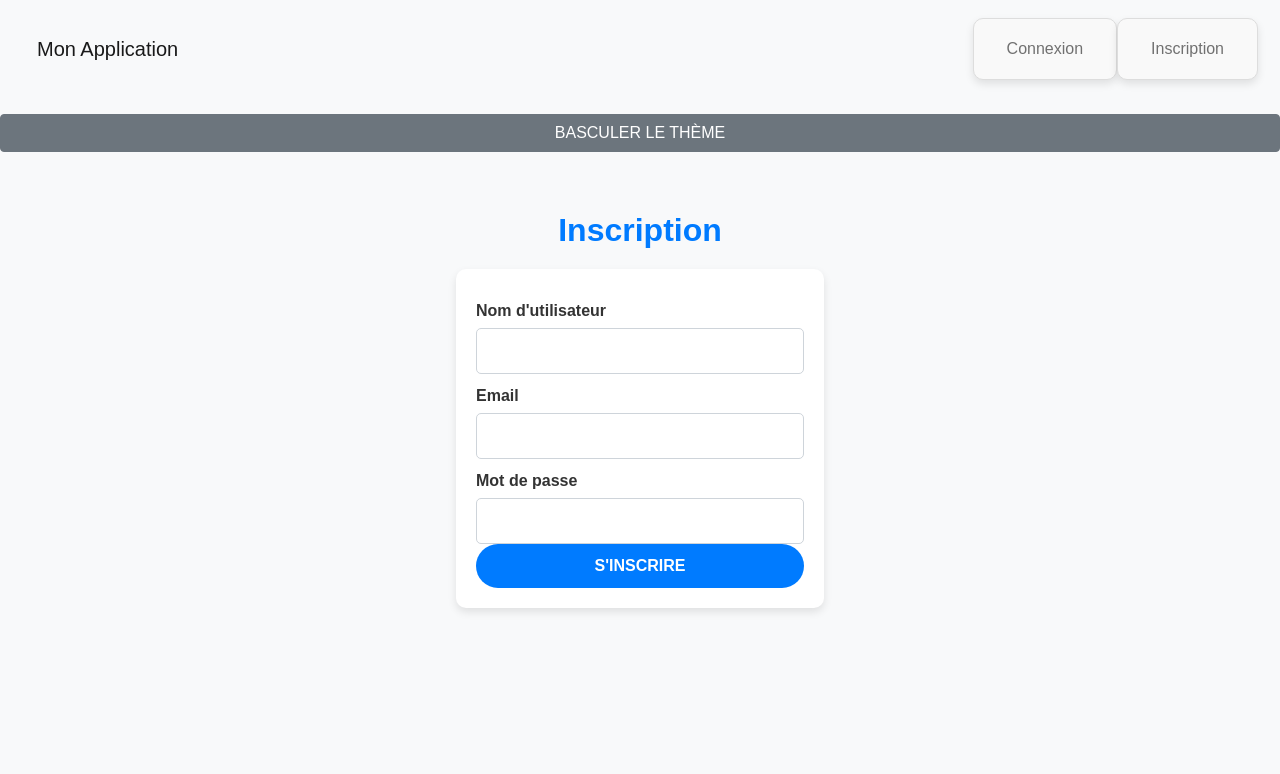
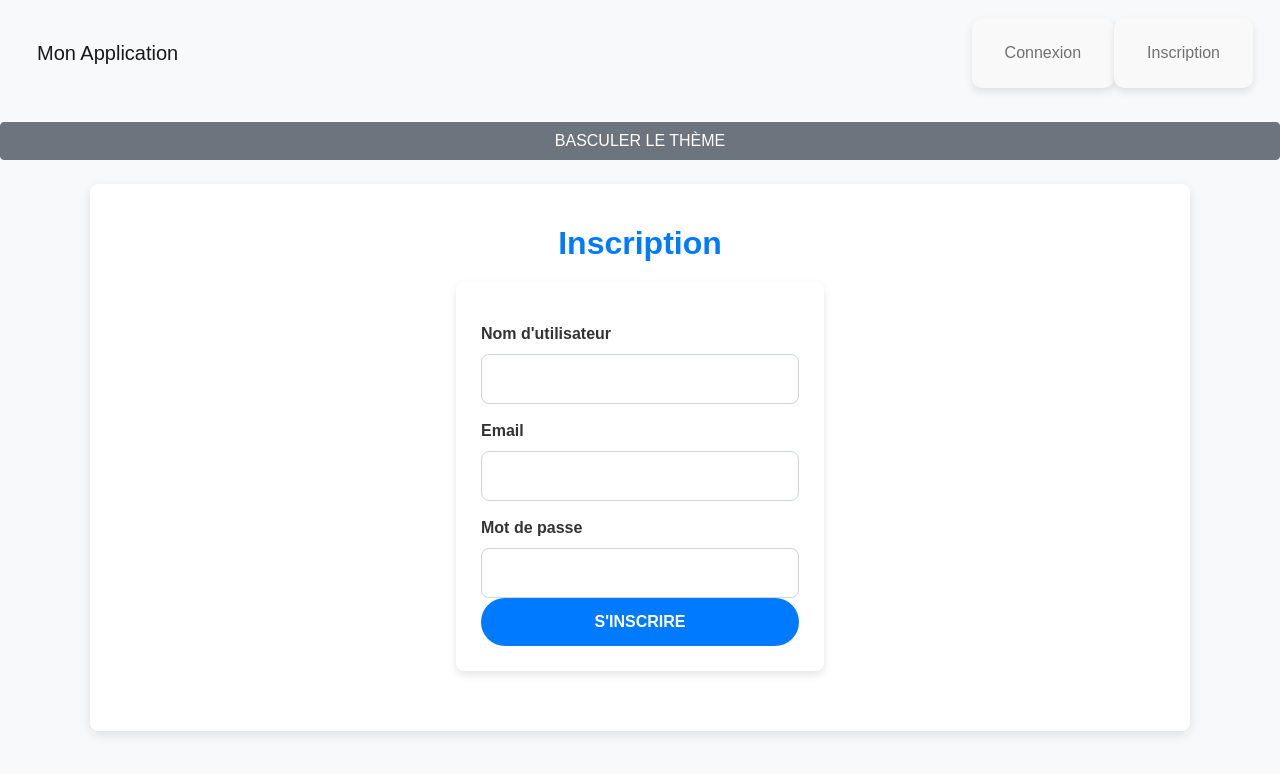
Before and after one commit to Laptitude/webapp, a Flask app: page /register in a window 1280 px wide. Shown: the top 774 px of the page. Run offline with Flask 3, Linux system fonts and the light colour scheme; some libraries are stand-ins or nearby versions.

Commit message:
modificaation codes

```diff
--- a/static/css/styles.css
+++ b/static/css/styles.css
@@ -35,14 +35,14 @@ body {
 nav {
     background-color: #333;
     color: #fff;
-    padding: 10px;
+    padding: 15px;
     text-align: center;
     transition: background-color 0.3s;
 }
 
 nav a {
     color: #fff;
-    margin: 0 15px;
+    margin: 0 10px;
     text-decoration: none;
     transition: color 0.3s ease;
 }
@@ -53,9 +53,12 @@ nav a:hover {
 
 /* Conteneur principal */
 .container {
-    max-width: 1200px;
-    margin: 20px auto;
-    padding: 15px;
+    max-width: 1100px;
+    margin: 40px auto;
+    padding: 20px;
+    background-color: #fff;
+    border-radius: 8px;
+    box-shadow: 0 4px 12px rgba(0, 0, 0, 0.1);
 }
 
 .content {
@@ -65,6 +68,7 @@ nav a:hover {
     margin: auto;
 }
 
+/* Titres */
 h1, h2 {
     color: #007bff;
     font-weight: bold;
@@ -84,8 +88,7 @@ ul {
 li {
     background-color: #f9f9f9;
     margin: 10px 0;
-    padding: 10px;
-    border: 1px solid #ddd;
+    padding: 15px;
     border-radius: 10px;
     box-shadow: 0 4px 8px rgba(0, 0, 0, 0.1);
     transition: box-shadow 0.3s ease, background-color 0.3s;
@@ -104,11 +107,11 @@ li:hover {
 button, .btn-primary {
     display: block;
     width: 100%;
-    padding: 10px;
+    padding: 12px;
     background-color: #007bff;
     color: #fff;
     border: none;
-    border-radius: 50px;
+    border-radius: 25px;
     cursor: pointer;
     transition: background-color 0.3s ease;
     font-weight: bold;
@@ -129,6 +132,7 @@ button:hover, .btn-primary:hover {
 }
 
 .btn-danger {
+    background-color: #dc3545;
     transition: background-color 0.3s;
 }
 
@@ -151,8 +155,8 @@ form {
     max-width: 500px;
     margin: 20px auto;
     background: #fff;
-    padding: 20px;
-    border-radius: 10px;
+    padding: 25px;
+    border-radius: 8px;
     box-shadow: 0 4px 8px rgba(0, 0, 0, 0.1);
 }
 
@@ -162,7 +166,7 @@ form {
 }
 
 form label {
-    margin-top: 10px;
+    margin-top: 15px;
     font-weight: bold;
     color: #333;
 }
@@ -176,10 +180,10 @@ form input[type="email"],
 form input[type="password"],
 .form-control {
     width: 100%;
-    padding: 10px;
-    margin-top: 5px;
+    padding: 12px;
+    margin-top: 8px;
     border: 1px solid #ced4da;
-    border-radius: 5px;
+    border-radius: 8px;
     transition: border-color 0.3s;
 }
 
@@ -198,7 +202,7 @@ form input[type="email"]:focus, form input[type="password"]:focus {
 /* Messages d'alerte */
 .alert {
     border-radius: 8px;
-    padding: 10px;
+    padding: 12px;
     margin-bottom: 20px;
     text-align: center;
     font-weight: bold;
@@ -207,7 +211,7 @@ form input[type="email"]:focus, form input[type="password"]:focus {
 /* Responsive */
 @media (max-width: 768px) {
     .container, .content {
-        padding: 10px;
+        padding: 15px;
     }
 
     .navbar-brand, .navbar-nav .nav-link {
```
